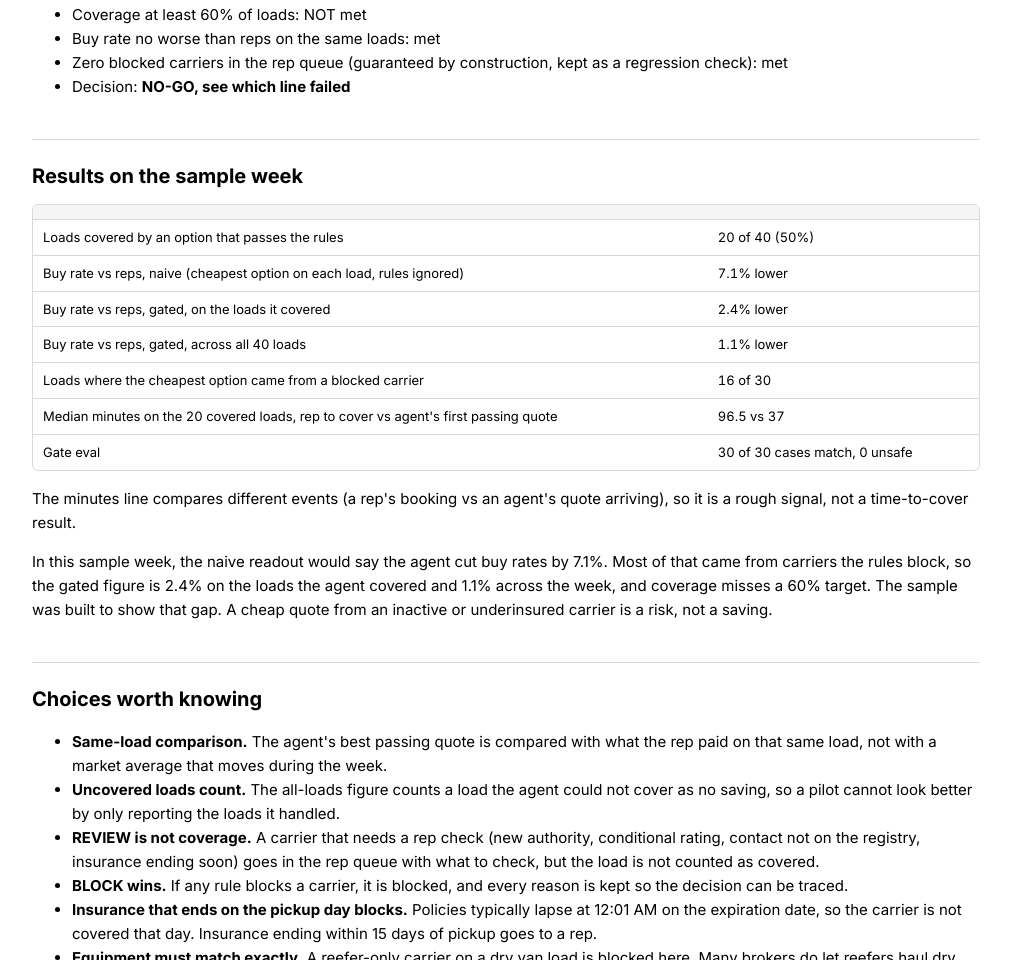
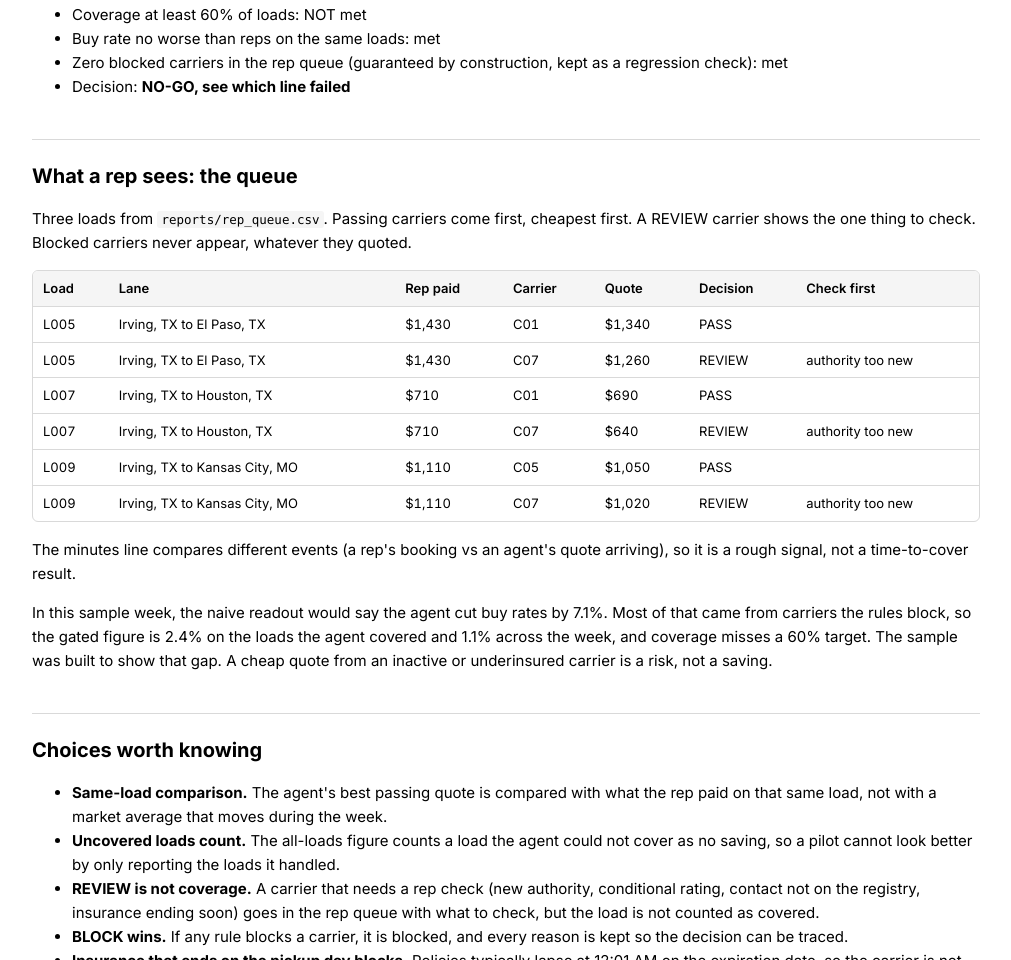
Before and after one commit to pg2342-hub/carrier-sourcing-scorecard, a plain HTML site: page docs/index.html in a window 1280 px wide. Shown: the part 1129-2089 px from the top of the page, without its empty margins (134-1145 px from the left). Drawn offline with Linux system fonts and the light colour scheme.

Commit message:
Demo page: show the rep queue instead of a repeated results table

```diff
--- a/docs/index.html
+++ b/docs/index.html
@@ -101,45 +101,7 @@ footer{margin-top:48px;font-size:12px;color:var(--mute);border-top:1px solid var
 <li>Buy rate no worse than reps on the same loads: met</li>
 <li>Zero blocked carriers in the rep queue (guaranteed by construction, kept as a regression check): met</li>
 <li>Decision: <strong>NO-GO, see which line failed</strong></li>
-</ul></section><section><h2>Results on the sample week</h2><div class="tw"><table>
-<thead>
-<tr>
-<th></th>
-<th></th>
-</tr>
-</thead>
-<tbody>
-<tr>
-<td>Loads covered by an option that passes the rules</td>
-<td>20 of 40 (50%)</td>
-</tr>
-<tr>
-<td>Buy rate vs reps, naive (cheapest option on each load, rules ignored)</td>
-<td>7.1% lower</td>
-</tr>
-<tr>
-<td>Buy rate vs reps, gated, on the loads it covered</td>
-<td>2.4% lower</td>
-</tr>
-<tr>
-<td>Buy rate vs reps, gated, across all 40 loads</td>
-<td>1.1% lower</td>
-</tr>
-<tr>
-<td>Loads where the cheapest option came from a blocked carrier</td>
-<td>16 of 30</td>
-</tr>
-<tr>
-<td>Median minutes on the 20 covered loads, rep to cover vs agent's first passing quote</td>
-<td>96.5 vs 37</td>
-</tr>
-<tr>
-<td>Gate eval</td>
-<td>30 of 30 cases match, 0 unsafe</td>
-</tr>
-</tbody>
-</table></div>
-<p>The minutes line compares different events (a rep's booking vs an agent's quote arriving), so it is a rough signal, not a time-to-cover result.</p>
+</ul></section><section><h2>What a rep sees: the queue</h2><p>Three loads from <code>reports/rep_queue.csv</code>. Passing carriers come first, cheapest first. A REVIEW carrier shows the one thing to check. Blocked carriers never appear, whatever they quoted.</p><div class="tw"><table><thead><tr><th>Load</th><th>Lane</th><th>Rep paid</th><th>Carrier</th><th>Quote</th><th>Decision</th><th>Check first</th></tr></thead><tbody><tr><td>L005</td><td>Irving, TX to El Paso, TX</td><td>$1,430</td><td>C01</td><td>$1,340</td><td>PASS</td><td>&nbsp;</td></tr><tr><td>L005</td><td>Irving, TX to El Paso, TX</td><td>$1,430</td><td>C07</td><td>$1,260</td><td>REVIEW</td><td>authority too new</td></tr><tr><td>L007</td><td>Irving, TX to Houston, TX</td><td>$710</td><td>C01</td><td>$690</td><td>PASS</td><td>&nbsp;</td></tr><tr><td>L007</td><td>Irving, TX to Houston, TX</td><td>$710</td><td>C07</td><td>$640</td><td>REVIEW</td><td>authority too new</td></tr><tr><td>L009</td><td>Irving, TX to Kansas City, MO</td><td>$1,110</td><td>C05</td><td>$1,050</td><td>PASS</td><td>&nbsp;</td></tr><tr><td>L009</td><td>Irving, TX to Kansas City, MO</td><td>$1,110</td><td>C07</td><td>$1,020</td><td>REVIEW</td><td>authority too new</td></tr></tbody></table></div><p>The minutes line compares different events (a rep's booking vs an agent's quote arriving), so it is a rough signal, not a time-to-cover result.</p>
 <p>In this sample week, the naive readout would say the agent cut buy rates by 7.1%. Most of that came from carriers the rules block, so the gated figure is 2.4% on the loads the agent covered and 1.1% across the week, and coverage misses a 60% target. The sample was built to show that gap. A cheap quote from an inactive or underinsured carrier is a risk, not a saving.</p></section><section><h2>Choices worth knowing</h2><ul>
 <li><strong>Same-load comparison.</strong> The agent's best passing quote is compared with what the rep paid on that same load, not with a market average that moves during the week.</li>
 <li><strong>Uncovered loads count.</strong> The all-loads figure counts a load the agent could not cover as no saving, so a pilot cannot look better by only reporting the loads it handled.</li>
```
